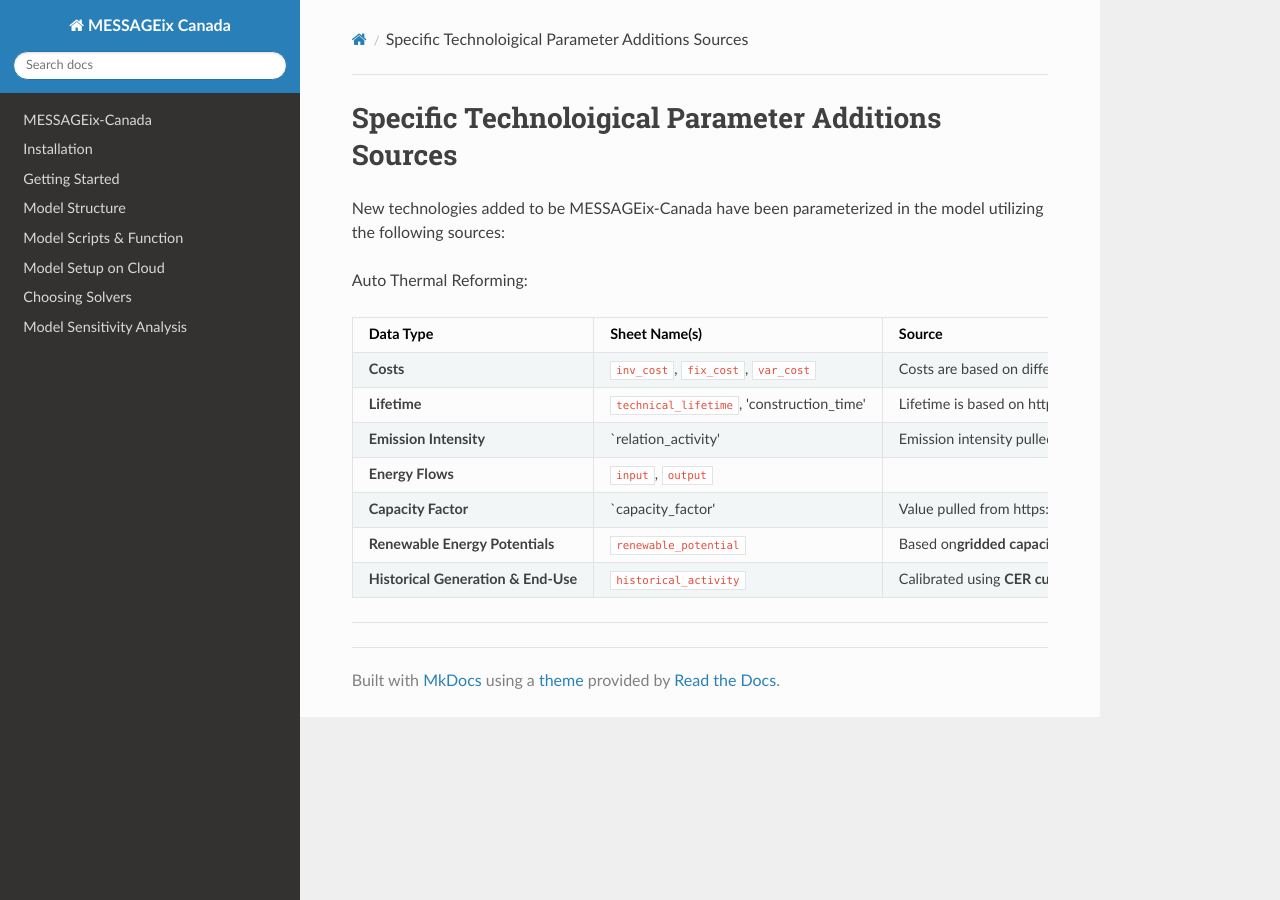
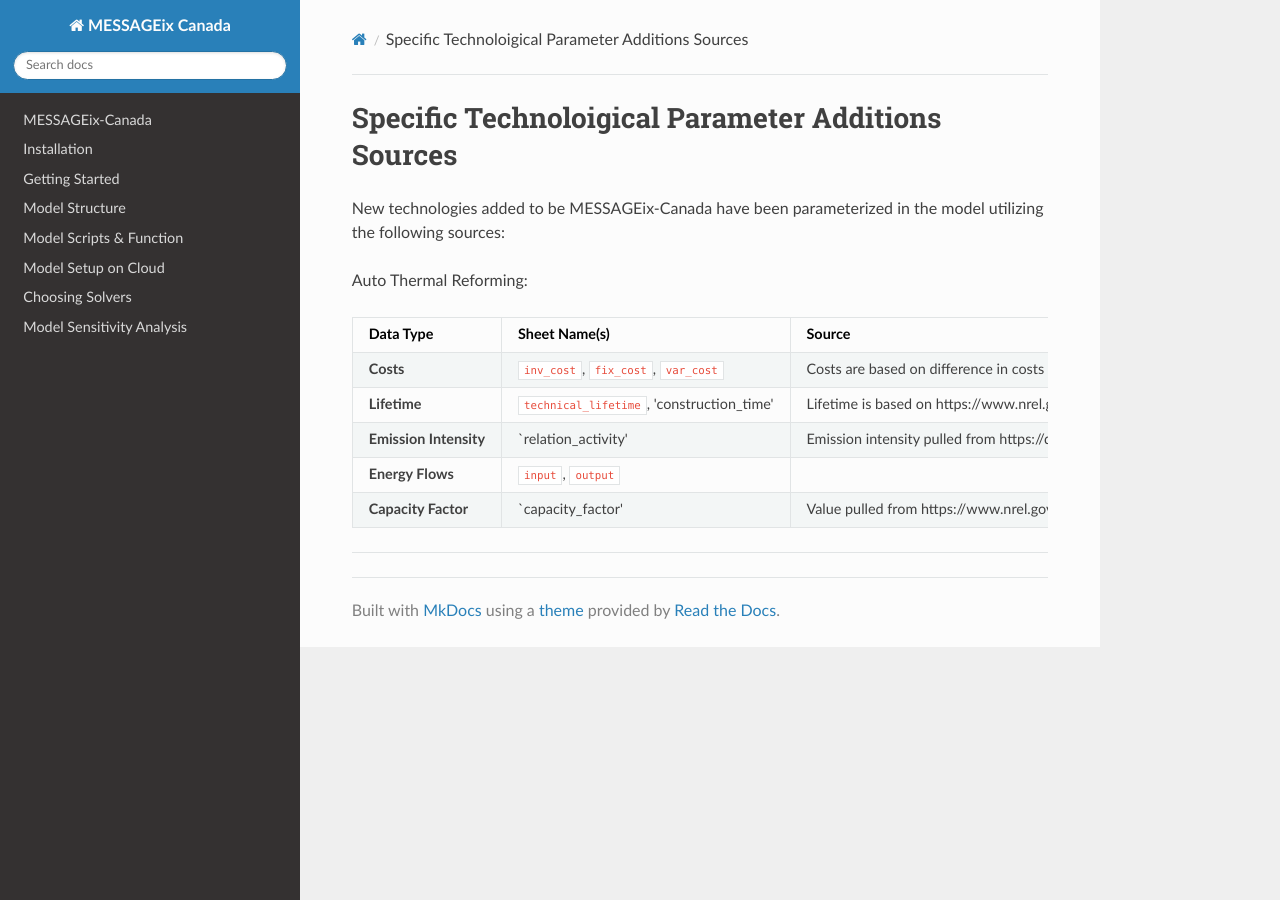
Before and after one commit to awais307/message-ix-canada, an MkDocs documentation site: the page built from docs/Specific Sources.md, in a window 1280 px wide. Built offline with MkDocs 1.6.1, drawn with Linux system fonts in a browser that asks for light colours; nearby versions of some CDN libraries.

Commit message:
Edit Specific Sources.md

```diff
--- a/docs/Specific Sources.md
+++ b/docs/Specific Sources.md
@@ -11,7 +11,5 @@ Auto Thermal Reforming:
 | **Emission Intensity**                  | `relation_activity'                                           | Emission intensity pulled from https://doi.org/10.1016/j.enconman.2022.115245                                               |
 | **Energy Flows**              | `input`, `output`                                                                                                | |
 | **Capacity Factor**            | `capacity_factor' | Value pulled from https://www.nrel.gov/hydrogen/assets/docs/current-central-authothermal-reforming-of-natural-gas-with-co2-sequestration-version-aug22.xlsm                                                                                                                                         |
-| **Renewable Energy Potentials**     | `renewable_potential`                                                                                                                     | Based on**gridded capacity factors** from [CODERS](https://coders.cme-emh.ca/login) data. The maximum producible solar, onshore wind, and offshore wind energy are multiplied by capacity factors.                                                                                                                                                             |
-| **Historical Generation & End-Use** | `historical_activity`                                                                                                                     | Calibrated using **CER current measures**, mapped appropriately to individual technologies.                                                                                                                                                                                                                                                                |
 
 ---
```
